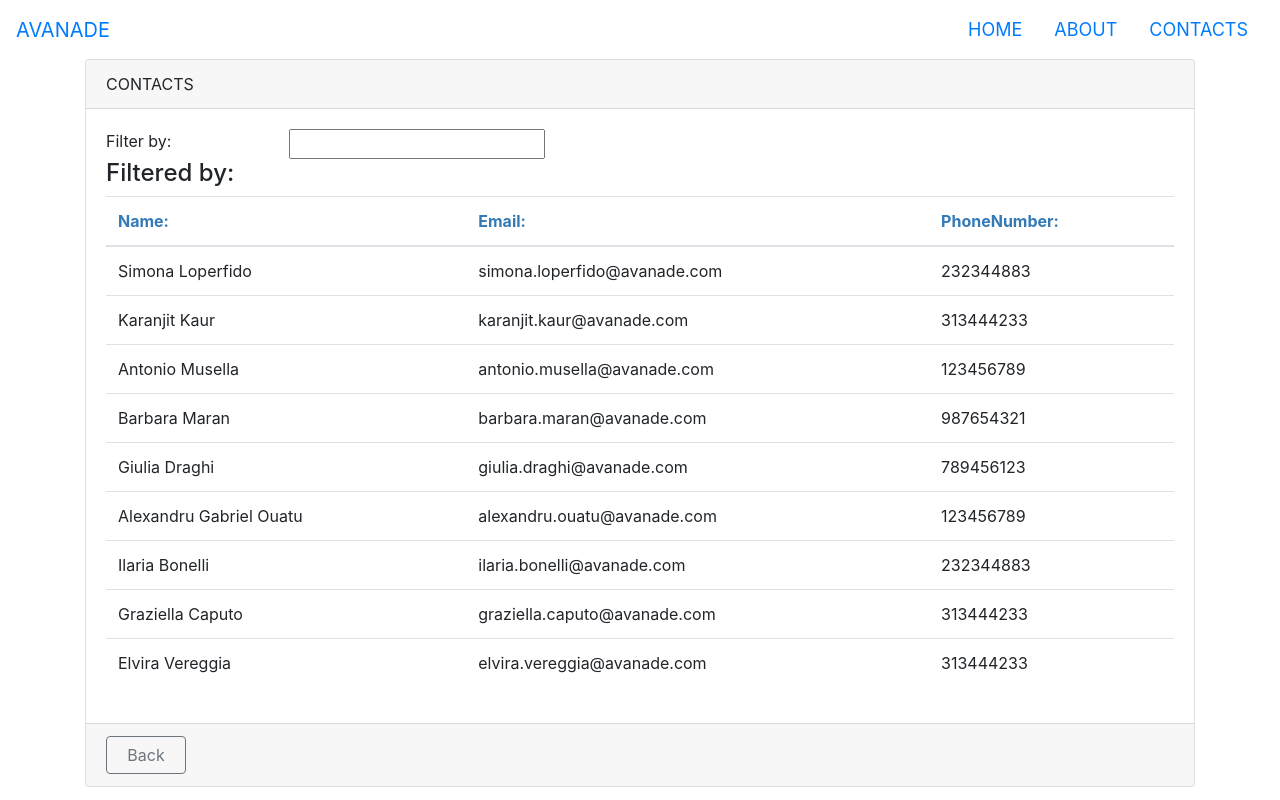
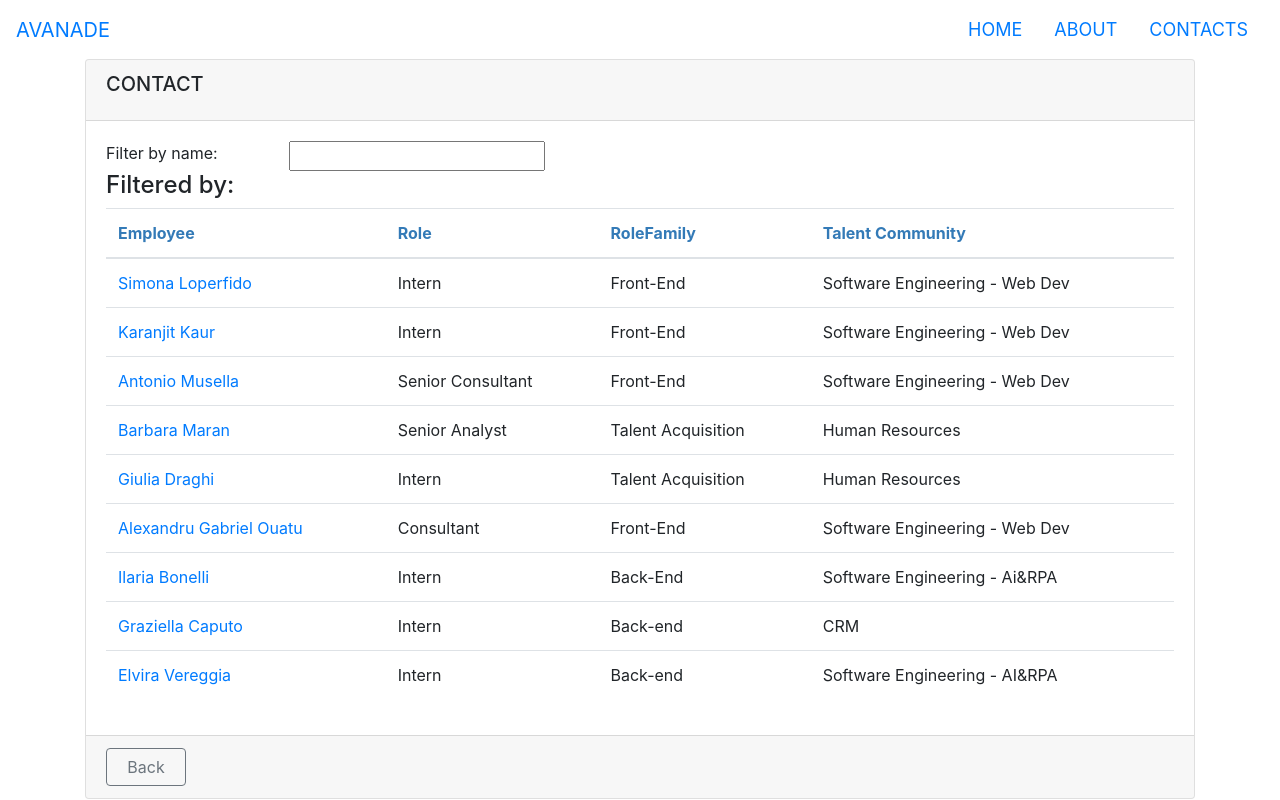
Before and after one commit to KaranjitKaurKK/Avanade.WebDev.KaranSimo, an Angular app: page /contact-list in a window 1280 px wide. Built offline with nearby package versions, Linux system fonts and the light colour scheme.

Commit message:
Added contact detail

```diff
--- a/src/api/contacts/contacts.json
+++ b/src/api/contacts/contacts.json
@@ -1,56 +1,109 @@
 [
     {
-        "contactId": 1,
-        "contactName": "Simona Loperfido",
+        "Id": 1,
+        "Name": "Simona",
+        "Surname": "Loperfido",
         "Email": "simona.loperfido@avanade.com",
-        "PhoneNumber": 232344883
+        "PhoneNumber": "232344883",
+        "DateOfBirth": "January 25th, 1996",
+        "Address": "Via XXV April 15, Matera",
+        "Role": "Intern",
+        "RoleFamily": "Front-End",
+        "TalentComunity": "Software Engineering - Web Dev"
     },
     {
-        "contactId": 2,
-        "contactName": "Karanjit Kaur",
+        "Id": 2,
+        "Name": "Karanjit",
+        "Surname": "Kaur",
         "Email": "karanjit.kaur@avanade.com",
-        "PhoneNumber": 313444233
+        "PhoneNumber": "313444233",
+        "DateOfBirth": "December 18th, 1995",
+        "Address": "Via Cesare Battisti 43, Cremona",
+        "Role": "Intern",
+        "RoleFamily": "Front-End",
+        "TalentComunity": "Software Engineering - Web Dev"
     },
     {
-        "contactId": 3,
-        "contactName": "Antonio Musella",
+        "Id": 3,
+        "Name": "Antonio",
+        "Surname":  "Musella",
         "Email": "antonio.musella@avanade.com",
-        "PhoneNumber": 123456789
+        "PhoneNumber": "123456789",
+        "DateOfBirth": "March 14th, 1990",
+        "Address": "Via Aldo Moro 56, Roma",
+        "Role": "Senior Consultant",
+        "RoleFamily": "Front-End",
+        "TalentComunity": "Software Engineering - Web Dev"
     },
     {
-        "contactId": 4,
-        "contactName": "Barbara Maran",
+        "Id": 4,
+        "Name": "Barbara",
+        "Surname":  " Maran",
         "Email": "barbara.maran@avanade.com",
-        "PhoneNumber": 987654321
+        "PhoneNumber": "987654321",
+        "DateOfBirth": "May 5th, 1995",
+        "Address": "Via Altobello Melone, 12 Varese",
+        "Role": "Senior Analyst",
+        "RoleFamily": "Talent Acquisition",
+        "TalentComunity": "Human Resources"
     },
     {
-        "contactId": 5,
-        "contactName": "Giulia Draghi",
+        "Id": 5,
+        "Name": "Giulia",
+        "Surname":  "Draghi",
         "Email": "giulia.draghi@avanade.com",
-        "PhoneNumber": 789456123
+        "PhoneNumber": "789456123",
+        "DateOfBirth": "June 7th, 1995",
+        "Address": "Via Altobello Melone, 12 Varese",
+        "Role": "Intern",
+        "RoleFamily": "Talent Acquisition",
+        "TalentComunity": "Human Resources"
     },
     {
-        "contactId": 6,
-        "contactName": "Alexandru Gabriel Ouatu",
+        "d": 6,
+        "Name": "Alexandru Gabriel",
+        "Surname":  "Ouatu",
         "Email": "alexandru.ouatu@avanade.com",
-        "PhoneNumber": 123456789
+        "PhoneNumber": "123456789",
+        "Address": "Via Giuseppe Verdi 75, Roma",
+        "Role": "Consultant",
+        "RoleFamily": "Front-End",
+        "TalentComunity": "Software Engineering - Web Dev"
     },
     {
         "contactId": 7,
-        "contactName": "Ilaria Bonelli",
+        "Name": "Ilaria",
+        "Surname":  "Bonelli",
         "Email": "ilaria.bonelli@avanade.com",
-        "PhoneNumber": 232344883
+        "PhoneNumber": "232344883",
+        "DateOfBirth": "May 24th, 1990",
+        "Address": "Via Gaspare Aselli 78, Pavia",
+        "Role":"Intern",
+        "RoleFamily": "Back-End",
+        "TalentComunity": "Software Engineering - Ai&RPA"
     },
     {
-        "contactId": 8,
-        "contactName": "Graziella Caputo",
+        "Id": 8,
+        "Name": "Graziella",
+        "Surname":  "Caputo",
         "Email": "graziella.caputo@avanade.com",
-        "PhoneNumber": 313444233
+        "PhoneNumber": "313444233",
+        "DateOfBirth": "August 29th, 1995",
+        "Address": "Via Fatebenefratelli 21, Palinuro",
+        "Role":"Intern",
+        "RoleFamily": "Back-end",
+        "TalentComunity": "CRM"
     },
     {
-        "contactId": 9,
-        "contactName": "Elvira Vereggia",
+        "Id": 9,
+        "Name": "Elvira",
+        "Surname": " Vereggia",
         "Email": "elvira.vereggia@avanade.com",
-        "PhoneNumber": 313444233
+        "PhoneNumber": "313444233",
+        "DateOfBirth": "August 24th, 1997",
+        "Address": "Via Sofonisba Anguissola 77, Roma",
+        "Role":"Intern",
+        "RoleFamily": "Back-end",
+        "TalentComunity": "Software Engineering - AI&RPA"
     }
 ]
--- a/src/app/app.module.ts
+++ b/src/app/app.module.ts
@@ -9,13 +9,15 @@
 import { RouterModule } from '@angular/router';
 import { AboutComponent } from './about/about.component';
 import { ContactListComponent } from './contacts/contact-list.component';
+import { ContactDetailComponent } from './contacts/contact-detail.component';
 
 @NgModule({
   declarations: [
     AppComponent,
     HomeComponent,
     AboutComponent,
-    ContactListComponent
+    ContactListComponent,
+    ContactDetailComponent
   ],
   imports: [
     BrowserModule,
@@ -27,6 +29,7 @@
       { path: 'home', component: HomeComponent },
       { path: 'about', component: AboutComponent },
       { path: 'contact-list', component: ContactListComponent },
+      { path: 'contact-list/:id', component: ContactDetailComponent },
       { path: '', redirectTo:'home', pathMatch:'full' },
       { path: '*', redirectTo:'home', pathMatch:'full' }
     ])
--- /dev/null
+++ b/src/app/contacts/contact-detail.component.html
@@ -0,0 +1,52 @@
+<div class='card'>
+    <div class='card-header'>
+        <h5 class="card-title">{{pageTitle + ' ' + contact?.Name + ' ' +contact?.Surname}}</h5>
+    </div>
+    <div class='card-body' *ngIf='contact'>
+        <div class="row">
+            <div class='col-md-8'>
+                <div class='row'>
+                    <div class='col-md-4'>Name: </div>
+                    <div class='col-md-8'>{{contact.Name}}</div>
+                </div>
+                <div class='row'>
+                    <div class='col-md-4'>Surname: </div>
+                    <div class='col-md-8'>{{contact.Surname}}</div>
+                </div>
+                <div class='row'>
+                    <div class='col-md-4'>Email: </div>
+                    <div class='col-md-8'>{{contact.Email}}</div>
+                </div>
+                <div class='row'>
+                    <div class='col-md-4'>Phone Number: </div>
+                    <div class='col-md-8'>{{contact.PhoneNumber}}</div>
+                </div>
+                <div class='row'>
+                    <div class='col-md-4'>Date of birth: </div>
+                    <div class='col-md-8'>{{contact.DateOfBirth}}</div>
+                </div>
+                <div class='row'>
+                    <div class='col-md-4'>Address: </div>
+                    <div class='col-md-8'>{{contact.Address}}</div>
+                </div>
+                <div class='row'>
+                    <div class='col-md-4'>Role: </div>
+                    <div class='col-md-8'>{{contact.Role}}</div>
+                </div>
+                <div class='row'>
+                    <div class='col-md-4'>Role Family: </div>
+                    <div class='col-md-8'>{{contact.RoleFamily}}</div>
+                </div>
+                <div class='row'>
+                    <div class='col-md-4'>Talent Comunity: </div>
+                    <div class='col-md-8'>{{contact.TalentComunity}}</div>
+                </div>
+            </div>
+        </div>
+    </div>
+    <div class='card-footer'>
+        <button class='btn btn-outline-secondary' style='width:80px' (click)='onBack()'>
+            <i class='fa fa-chevron-left'></i> Back
+        </button>
+    </div>
+</div>
--- /dev/null
+++ b/src/app/contacts/contact-detail.component.ts
@@ -0,0 +1,43 @@
+import { Component, OnInit } from '@angular/core';
+import { ActivatedRoute, Router } from '@angular/router';
+import { IContact } from './contact';
+import { ContactService } from './contact.service';
+
+@Component({
+  selector: 'app-contact-detail',
+  templateUrl: './contact-detail.component.html',
+  styleUrls: ['./contact-detail.component.css'],
+  providers: [ContactService]
+})
+
+export class ContactDetailComponent implements OnInit {
+  pageTitle: string = "CONTACT DETAILS";
+  contact: IContact | undefined;
+  errorMessage: string = '';
+
+
+  constructor(private contactService: ContactService, private route: ActivatedRoute,
+    private router: Router) { }
+
+  ngOnInit(): void {
+    const id = Number(this.route.snapshot.paramMap.get('id'));
+    this.pageTitle += `: ${id}`;
+
+    this.contact={
+      "Id": 8,
+      "Name": "Graziella",
+      "Surname":  "Caputo",
+      "Email": "graziella.caputo@avanade.com",
+      "PhoneNumber": "313444233",
+      "DateOfBirth": "August 29th, 1995",
+      "Address": "Via Fatebenefratelli 21, Palinuro",
+      "Role":"Intern",
+      "RoleFamily": "Back-end",
+      "TalentComunity": "CRM"
+    };
+  }
+
+  onBack(): void {
+    this.router.navigate(['/contact-list']);
+  }
+}
--- a/src/app/contacts/contact-list.component.html
+++ b/src/app/contacts/contact-list.component.html
@@ -1,10 +1,10 @@
 <div class='card'>
     <div class='card-header'>
-        CONTACTS
+        <h5 class="card-title">{{pageTitle}}</h5>
     </div>
     <div class='card-body'>
         <div class='row'>
-            <div class='col-md-2'>Filter by:</div>
+            <div class='col-md-2'>Filter by name:</div>
             <div class='col-md-4'>
                 <input type='text' [(ngModel)]='listFilter'/>
             </div>
@@ -18,16 +18,22 @@
             <table class='table'*ngIf='contacts.length'>
                 <thead>
                     <tr>
-                        <th>Name: </th>
-                        <th>Email: </th>
-                        <th>PhoneNumber: </th>
+                        <th>Employee</th>
+                        <th>Role</th>
+                        <th>RoleFamily</th>
+                        <th>Talent Community</th>
                     </tr>
                 </thead>
                 <tbody>
                     <tr *ngFor='let contact of filteredContacts'>
-                        <td>{{contact.contactName}}</td>
-                        <td>{{contact.Email}}</td>
-                        <td>{{contact.PhoneNumber}}</td>
+                        <td>
+                            <a [routerLink]="['/contact-list', contact.Id]">
+                                {{contact.Name + ' ' + contact.Surname}}
+                            </a>
+                        </td>
+                        <td>{{contact.Role}}</td>
+                        <td>{{contact.RoleFamily}}</td>
+                        <td>{{contact.TalentComunity}}</td>
                     </tr>
                 </tbody>
             </table>
--- a/src/app/contacts/contact-list.component.ts
+++ b/src/app/contacts/contact-list.component.ts
@@ -32,7 +32,7 @@
   performFilter(filterBy: string): IContact[] {
     filterBy = filterBy.toLocaleLowerCase();
     return this.contacts.filter((contact: IContact) =>
-      contact.contactName.toLocaleLowerCase().includes(filterBy));
+      contact.Name.toLocaleLowerCase().includes(filterBy));
   }
 
   ngOnInit(): void {
@@ -49,6 +49,4 @@
   onBack(): void {
     this.router.navigate(['/home']);
   }
-
-
 }
--- a/src/app/home/home.component.html
+++ b/src/app/home/home.component.html
@@ -1,6 +1,6 @@
 <div class="card">
     <div class="card-header">
-      {{pageTitle}}
+      <h5 class="card-title">{{pageTitle}}</h5>
     </div>
     <div class="card-body">
       <div class="container-fluid">
```
Also changed, not shown: src/app/contacts/contact.ts (+9 -3 lines), src/app/contacts/contact-detail.component.css (added), 1 other file (tests, documents, lock files or other folders).
